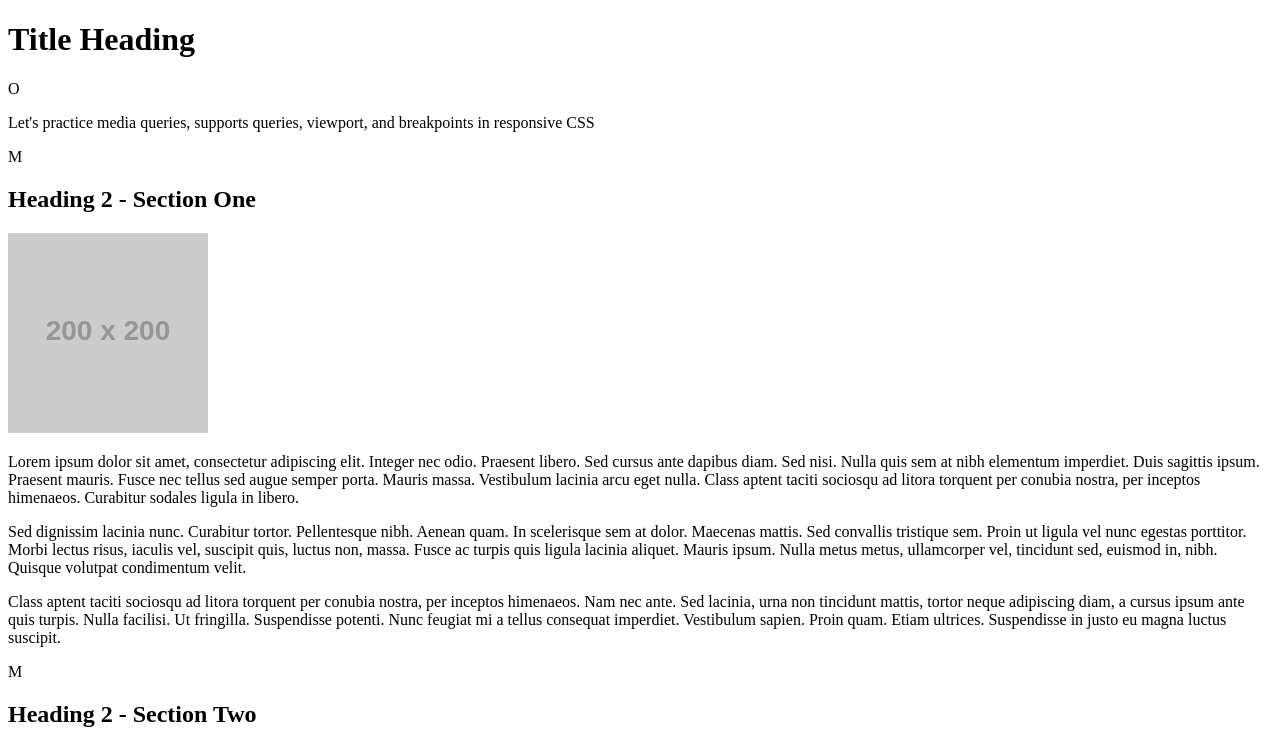
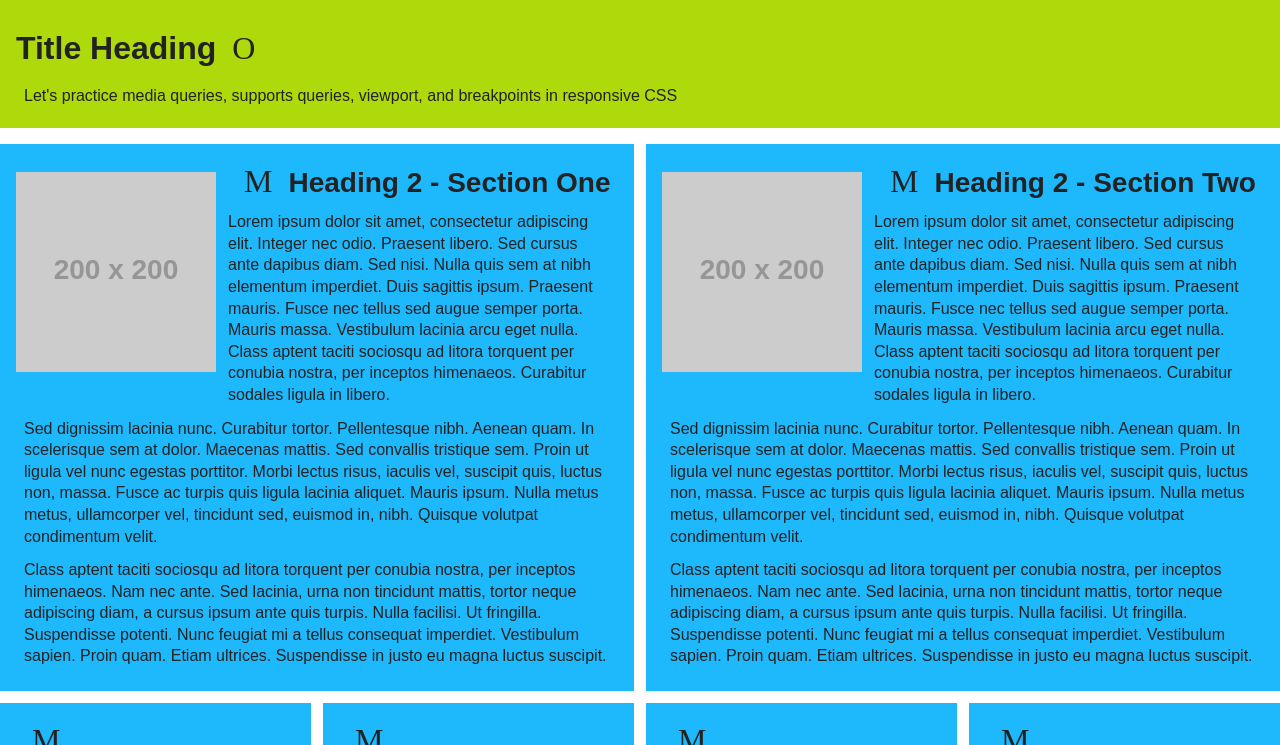
Before and after one commit to akmanni1/viewport, a plain HTML site: page index.html in a window 1280 px wide. Shown: the top 745 px of the page. Drawn offline with Linux system fonts and the light colour scheme; placeholder pictures from the web are drawn by us; some icons are missing.

Commit message:
Final edits
Edits to the HTML and CSS files

```diff
--- a/index.html
+++ b/index.html
@@ -3,18 +3,17 @@
     <head>
         <meta charset="utf-8">
         <meta name="viewport" content="width=device-width, initial-scale=1">
-        <!-- Add your name as the author in the meta tag below -->
-        <meta name="author" content="">
+        <meta name="author" content="Ashante Manning">
         <!-- These meta tags have been included as an example, but left blank because this is all placeholder content and won't be a real site -->
         <meta name="description" content="">
         <meta name="keywords" content="">
         <meta name="robots" content="index,follow">
         <title>Viewport Activity</title>
         <!-- Favicon generated on https://favicon.io with a file/SVG from Font Awesome https://fontawesome.com/v5.15/icons/css3-alt?style=brands -->
-        <link rel="icon" type="image/png" sizes="32x32" href="favicon-32x32.png">
-        <link rel="icon" type="image/png" sizes="16x16" href="favicon-16x16.png">
+        <link rel="icon" type="images/favicon-16x16-1.png" sizes="32x32" href="favicon-32x32.png">
+        <link rel="icon" type="images/favicon-32x32-1.png" sizes="16x16" href="favicon-16x16.png">
         <link href="https://res.cloudinary.com/dr6lvwubh/raw/upload/v1581441981/Anicons/anicons-regular.css" rel="stylesheet">
-        <!-- Add a link to your properly named CSS file here -->
+        <link rel="stylesheet" href="manning.styles.css"> <!-- Link to my CSS file -->
     </head>
     <body>
         <header>
--- a/manning.styles.css
+++ b/manning.styles.css
@@ -1,8 +1,52 @@
-/* YOUR NAME GOES HERE */
+/* Ashante Manning */
 
-/* --------------- ADD CSS RESET TO THE FILE HERE --------------- */
+/* http://meyerweb.com/eric/tools/css/reset/
+   v2.0 | 20110126
+   License: none (public domain) */
 
-
+html, body, div, span, applet, object, iframe,
+h1, h2, h3, h4, h5, h6, p, blockquote, pre,
+a, abbr, acronym, address, big, cite, code,
+del, dfn, em, img, ins, kbd, q, s, samp,
+small, strike, strong, sub, sup, tt, var,
+b, u, i, center,
+dl, dt, dd, ol, ul, li,
+fieldset, form, label, legend,
+table, caption, tbody, tfoot, thead, tr, th, td,
+article, aside, canvas, details, embed,
+figure, figcaption, footer, header, hgroup,
+menu, nav, output, ruby, section, summary,
+time, mark, audio, video {
+	margin: 0;
+	padding: 0;
+	border: 0;
+	font-size: 100%;
+	font: inherit;
+	vertical-align: baseline;
+}
+/* HTML5 display-role reset for older browsers */
+article, aside, details, figcaption, figure,
+footer, header, hgroup, menu, nav, section {
+	display: block;
+}
+body {
+	line-height: 1;
+}
+ol, ul {
+	list-style: none;
+}
+blockquote, q {
+	quotes: none;
+}
+blockquote:before, blockquote:after,
+q:before, q:after {
+	content: '';
+	content: none;
+}
+table {
+	border-collapse: collapse;
+	border-spacing: 0;
+}
 
 /* ----- AUTOPREFIXER FOR VS CODE WAS USED FOR VENDOR PREFIXES ----- */
 /* ---------- VARIABLES ---------- */
@@ -27,16 +71,14 @@
     line-height: 1.35;
 }
 
-
-
 /* ----- CHECK FOR USER DARK MODE PREFERENCE ----- */
 /* --------------- BEGIN USER PREFERS DARK COLOR SCHEME QUERY --------------- */
-
-/* CHANGE THE BODY'S BACKGROUND COLOR TO THE DARK GRAY IF THE USER PREFERS DARK MODE */
-
+@media (prefers-color-scheme: dark) {
+    body {
+        background-color: var(--dark-gray);
+    }
+  }
 /* --------------- END USER PREFERS DARK COLOR SCHEME QUERY --------------- */
-
-
 
 /* ----- HEADINGS ----- */
 h1, h2, h3, h4{
@@ -87,19 +129,15 @@ footer .icon{
   100% { font-variation-settings: "TIME" 100; }
 }
 
-
-
 /* ----- HANDLE PREFERS REDUCED MOTION FOR THE ICON ANIMATIONS ----- */
-/* --------------- BEGIN USER PREFERS REDUCED MOTION QUERY --------------- */
+@media (prefers-reduced-motion) {
     @-webkit-keyframes icon-animation {
         0% { font-variation-settings: "TIME" 1; }
     }
     @keyframes icon-animation {
         0% { font-variation-settings: "TIME" 1; }
     }
-/* --------------- END USER PREFERS REDUCED MOTION QUERY --------------- */
-
-
+}
 
 /* ----- TEXT ----- */
 p, small{
@@ -147,10 +185,9 @@ img{
     float: left;
 }
 
-
 /* ---------- SMALL SCREEN STYLES ---------- */
-/* --------------- BEGIN SMALL SCREEN SIZES --------------- */
-    /* header, footer{
+@media screen and (min-width: 600px) {
+    header, footer{
         background-color: var(--lime-green);
         color: var(--dark-gray);
     }
@@ -175,14 +212,12 @@ img{
     img{
         width: 200px;
         max-width: 200px;
-    } */
-/* --------------- END SMALL SCREEN SIZES --------------- */
-
-
+    }
+}
 
 /* ---------- MEDIUM SCREEN STYLES ---------- */
-/* --------------- BEGIN MEDIUM SCREEN SIZES --------------- */
-    /* header, footer{
+@media screen and (min-width: 768px) {
+    header, footer{
         background-color: var(--black);
         color: var(--white);
     }
@@ -207,14 +242,12 @@ img{
     #seven{
         grid-column: 3/4;
         grid-row: 3/5;
-    } */
-/* --------------- END MEDIUM SCREEN SIZES --------------- */
-
-
+    }
+}
 
 /* ---------- LARGE SCREEN STYLES ---------- */
-/* --------------- BEGIN LARGE SCREEN SIZES --------------- */
-    /* header, footer{
+@media screen and (min-width: 992px) {
+    header, footer{
         background-color: var(--lime-green);
         color: var(--dark-gray);
     }
@@ -245,24 +278,36 @@ img{
 
     #seven, #eight{
         grid-row: 3/4;
-    } */
-/* --------------- END LARGE SCREEN SIZES --------------- */
-
-
+    }
+}
 
 /* ---------- ADJUSTING RESPONSIVE IMAGE SIZE ---------- */
-/* --------------- BEGIN RESPONSIVE IMAGE ADJUST SIZES --------------- */
-    /* img{
+@media screen and (max-width: 620px) {
+    img {
+        width: 500px;
+        height: auto;
+        max-width: 500px;
+    }
+}
+
+@media screen and (min-width: 620px) and (max-width: 1380px) {
+    img {
+        width: 200px;
+        max-width: 200px;
+    }
+}
+
+@media screen and (min-width: 1380px) {
+    img {
         width: 300px;
         max-width: 300px;
-    } */
+    }
+}
 /* --------------- END RESPONSIVE IMAGE ADJUST SIZES --------------- */
 
-
-
 /* ---------- EXTRA LARGE SCREEN STYLES ---------- */
-/* --------------- BEGIN EXTRA LARGE SCREEN SIZES --------------- */
-    /* header, footer{
+@media screen and (min-width: 1380px) {
+    header, footer{
         background-color: var(--orange);
         padding-left: 5%;
     }
@@ -327,5 +372,5 @@ img{
 
     #three p, #four p, #five p, #six p{
         padding-top: 2em;
-    } */
-/* --------------- END EXTRA LARGE SCREEN SIZES --------------- */
+    }
+}
```
